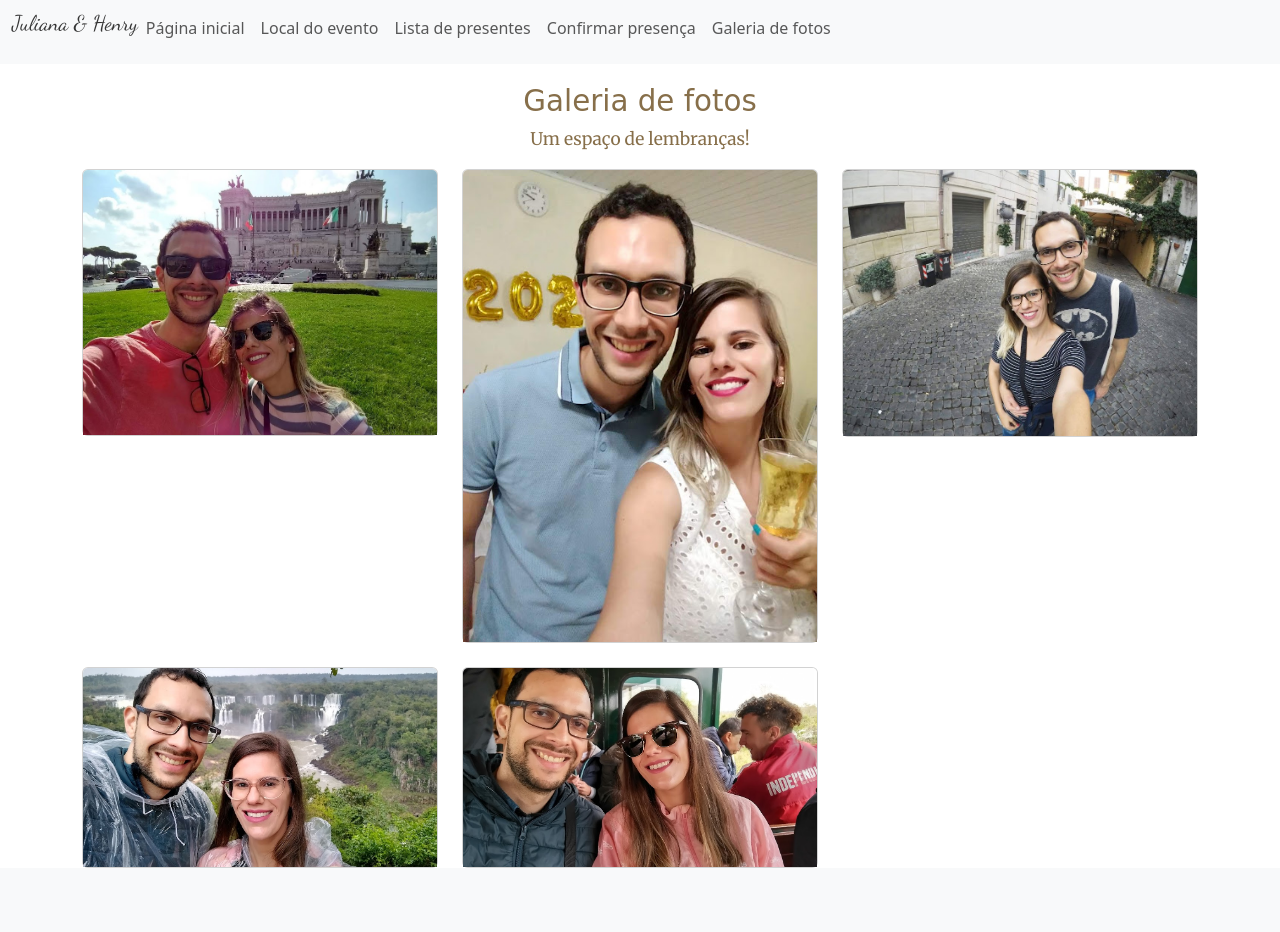
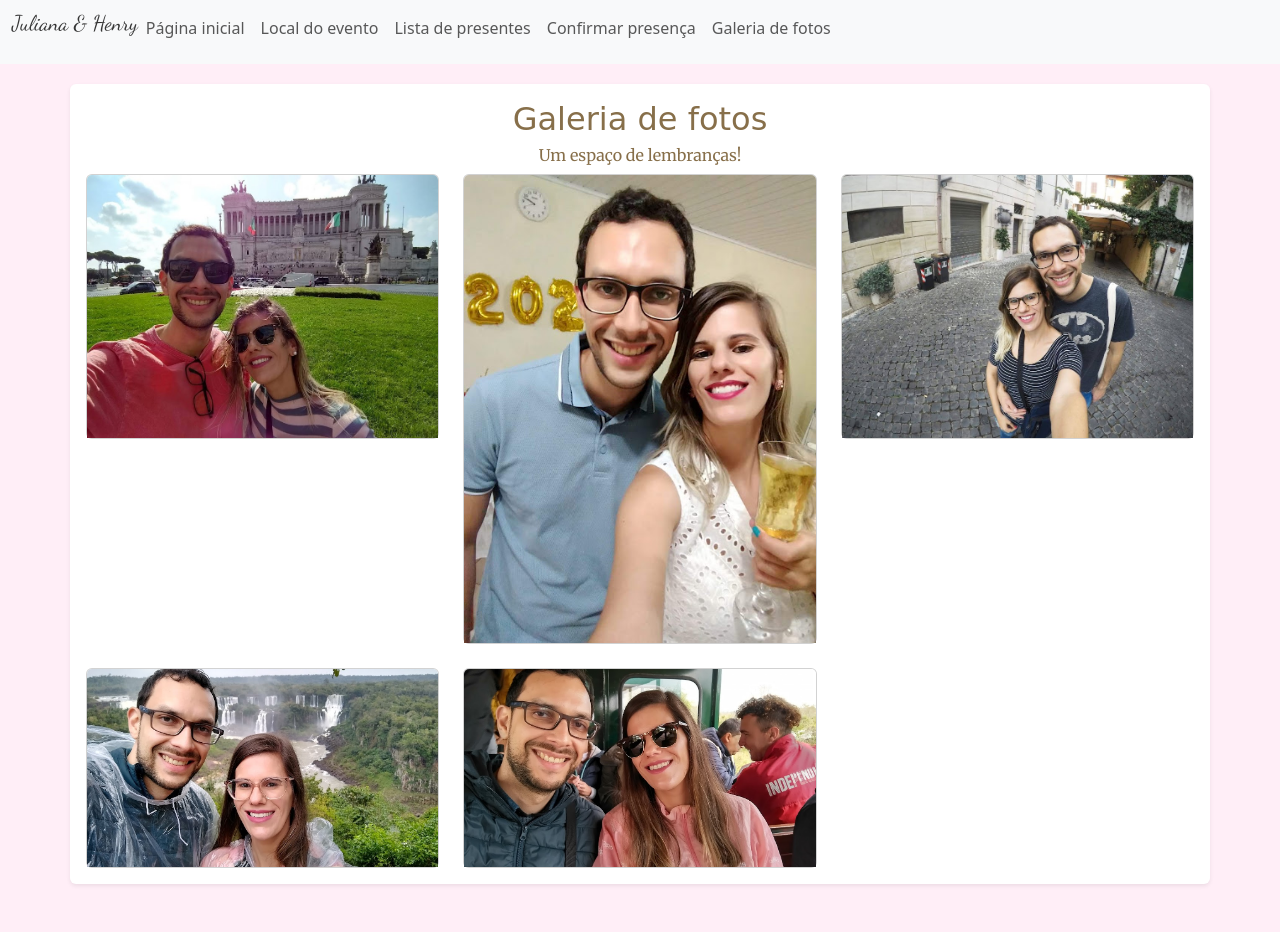
Before and after one commit to henryzord/marriage, a Django app: page /fotos in a window 1280 px wide. Before the commit the page ends 868 px from the top, so only its background shows below. Run offline with Django 5.2, Linux system fonts and the light colour scheme; some libraries are stand-ins or nearby versions; some web fonts are replaced.

Commit message:
added new style options

```diff
--- a/app/static/css/casamento/master.css
+++ b/app/static/css/casamento/master.css
@@ -2,11 +2,15 @@
 @import url('https://fonts.googleapis.com/css2?family=Carattere&family=Dancing+Script&family=Merriweather&display=swap');
 
 
- :root {
+:root {
   --font: #876F4A;
 }
 
 body {
+    background-color: #FFEEF7;
+}
+
+.board {
     background-color: #ffffff;
 }
 
@@ -23,13 +27,11 @@ body {
 .subtitulo {
     font-family: 'Caveat', cursive;
     color: var(--font);
-    font-size: 22pt;
 }
 
 .texto {
     font-family: 'Merriweather', serif;
     color: var(--font);
-    font-size: 13pt;
 }
 
 .card-hand:hover {
--- a/app/templates/casamento/fotos.html
+++ b/app/templates/casamento/fotos.html
@@ -7,19 +7,19 @@
 {% endblock %}
 
 {% block content %}
-    <div class="container">
+    <div class="container board shadow-sm p-3 mb-5 bg-body rounded">
         <div class="row">
             <div class="col-12">
                 <div class="row">
                     <div class="col-12">
-                        <h1 class="subtitulo text-center">Galeria de fotos</h1>
+                        <h2 class="subtitulo text-center">Galeria de fotos</h2>
                     </div>
                 </div>
                 <div class="row">
                     <div class="col-12">
-                        <p class="texto text-center">
+                        <h6 class="texto text-center">
                             Um espaço de lembranças!
-                        </p>
+                        </h6>
                     </div>
                 </div>
             </div>
--- a/app/templates/casamento/index.html
+++ b/app/templates/casamento/index.html
@@ -24,7 +24,7 @@
                     <h1 class="titulo-claro text-center">Juliana & Henry</h1>
                 </div>
                 <div class="d-flex justify-content-center">
-                    <p class="subtitulo text-center">Bem-vindo a este momento especial!</p>
+                    <h3 class="subtitulo text-center">Bem-vindo a este momento especial!</h3>
                 </div>
                 <div class="d-flex justify-content-center">
                     <p class="texto text-center">
--- a/app/templates/casamento/presentes.html
+++ b/app/templates/casamento/presentes.html
@@ -7,12 +7,12 @@
 {% endblock %}
 
 {% block content %}
-    <div class="container">
+    <div class="container board shadow-sm p-3 mb-5 bg-body rounded">
         <div class="row">
             <div class="col-12">
                 <div class="row">
                     <div class="col-12">
-                        <h1 class="subtitulo text-center">Lista de Presentes</h1>
+                        <h2 class="subtitulo text-center">Lista de Presentes</h2>
                     </div>
                 </div>
                 <div class="row">
```
Also changed, not shown: app/templates/casamento/local.html (+26 -23 lines), app/templates/casamento/presenca.html (+8 -2 lines).
